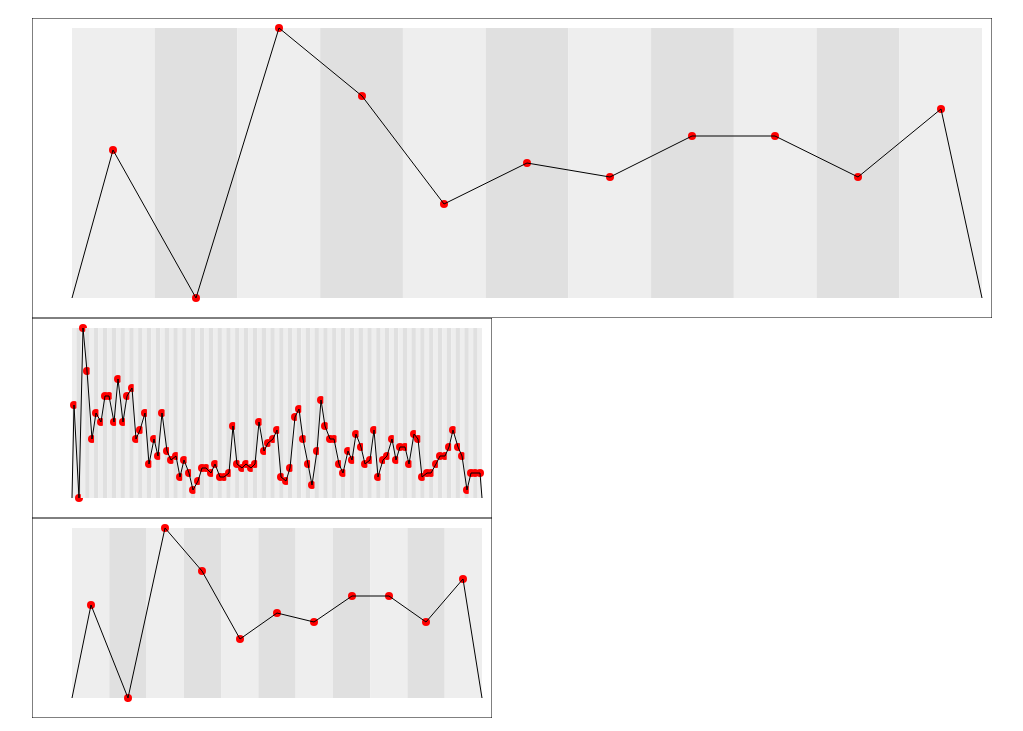
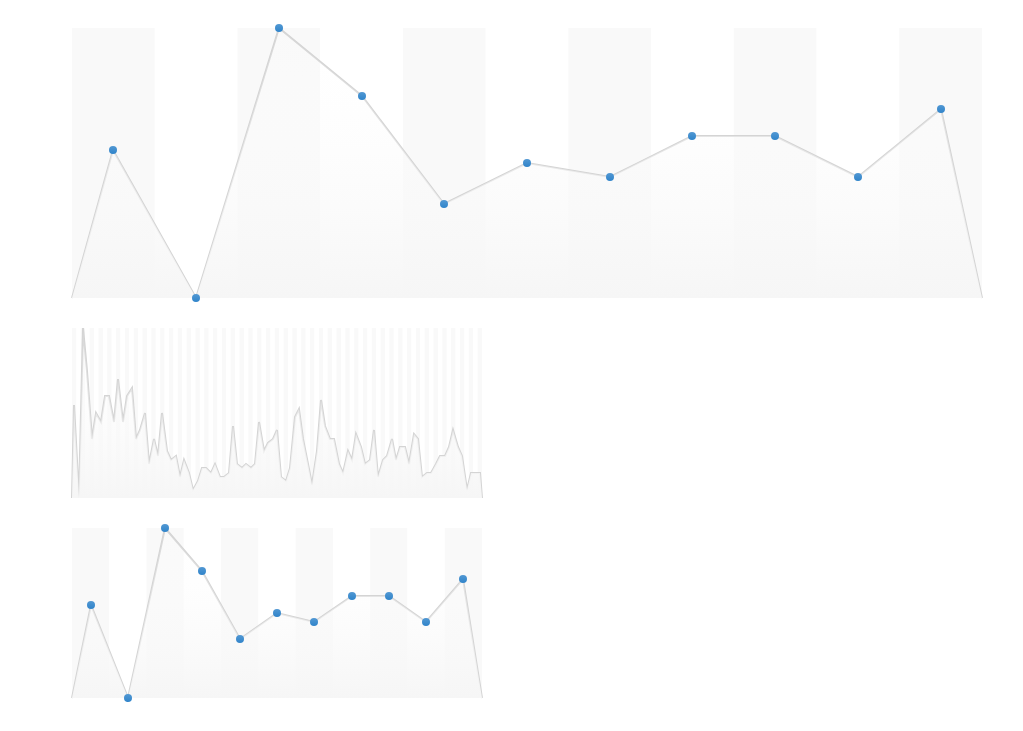
Before and after one commit to benwatts/Graphing-Experiments, a plain HTML site: page index.html in a window 1280 px wide. Shown: the part 69-800 px from the top of the page, without its empty margins (128-1151 px from the left). Drawn offline with nearby package versions, Linux system fonts and the light colour scheme.

Commit message:
Graph prettiness is rising! - cleaning up the options, setting a lot of defaults, figured out gradient fills - symbols are now optional… - change the way path is generated.. removed a lot of unnecessary M's -- was causing the line in the graph to be a series of lines instead of one conjoined path (this affected the fill) - move symbols to the top - gradient fill beneath the line graph! hooray! - abandoning the idea of styling most elements of the graph with CSS… didn't go as expected :(

```diff
--- a/css/style.scss
+++ b/css/style.scss
@@ -67,8 +67,19 @@ td { vertical-align: top; }
 
 
 
+/**
+ *
+ */
+
+ @mixin gradient($color1, $color2) { background-color:$color1; background-image:-o-linear-gradient($color2, $color1); background-image: -webkit-gradient(linear,left bottom,left top,color-stop(0, $color1),color-stop(1, $color2));  background-image: -moz-linear-gradient(center bottom,$color1 0%, $color2 100%); }
 
 
+ #main { width: 960px; margin: 0 auto; }
+
+.graph circle { }
+
+.line-graph-large { width: 960px; height: 300px; }
+.line-graph-small { width: 460px; height: 200px; }
 
 
 
--- a/index.html
+++ b/index.html
@@ -8,25 +8,8 @@
   <meta http-equiv="X-UA-Compatible" content="IE=edge,chrome=1">
   <title></title>
   <meta name="description" content="">
-
   <meta name="viewport" content="width=device-width">
   <link rel="stylesheet" href="css/style.css">
-
-  <style type="text/css">
-    #main{ width: 960px; margin: 0 auto;}
-
-    .graph circle { fill: red; }
-
-
-    .line-graph-large { width: 960px; height: 300px; }
-    .line-graph-small { width: 460px; height: 200px; }
-
-    /*
-    #graph-orders{ width: 378px; height: 172px; background: #eee; }
-    #graph-revenue{ width: 778px; height: 200px; background: #ccc; margin: 0 0 50px 0; }
-    */
-  </style>
-
 </head>
 <body>
 
@@ -37,7 +20,7 @@
     <div id="graph-visitors"  class="graph line-graph line-graph-small"></div>
   </div>
 
-
+<!--
           <style type="text/css" media="screen">
             #holder {
                 height: 250px;
@@ -118,6 +101,8 @@
             </tbody>
         </table>
         <div id="holder"></div>
+
+  -->
 
 
 
@@ -576,7 +561,6 @@ var testJson_large = {
   </script>
 
   <script src="js/script.js"></script>
-  <script src="js/analytics.js"></script>
 
 
 </body>
--- a/js/script.js
+++ b/js/script.js
@@ -10,19 +10,20 @@
       debug: true
     });
     return ordersChart = new Graph('graph-orders', testJson_large.periodical_facts.data, 'visits_count', {
-      debug: true
+      debug: true,
+      symbol: {
+        visible: false
+      }
     });
   });
 
   Graph = (function() {
 
     function Graph(domId, rawData, dataKey, options) {
-      var bg;
       if (options == null) options = {};
       this.domId = domId;
       this.dataKey = dataKey;
       this.opt = $.extend({
-        debug: false,
         height: $('#' + domId).height(),
         width: $('#' + domId).width(),
         gutter: {
@@ -30,6 +31,18 @@
           right: 10,
           bottom: 20,
           left: 40
+        },
+        symbol: {
+          visible: true,
+          width: 4,
+          fill: '90-#3084ca-#5298d3',
+          strokeWidth: 2,
+          strokeColour: '#fff'
+        },
+        line: {
+          fill: '90-#f6f6f6-#fff',
+          strokeWidth: 2,
+          strokeColour: '#d4d4d4'
         }
       }, options);
       this.chartX = this.opt.gutter.left;
@@ -39,47 +52,63 @@
       this.dataMaxVal = this.dataMinVal = 0;
       if (document.getElementById(this.domId) != null) {
         this.paper = Raphael(this.domId, this.opt.width, this.opt.height);
-        bg = this.paper.rect(0, 0, this.opt.width, this.opt.height);
-        bg.attr('stroke-width', 1);
         this.data = this.normalizedData(rawData);
         this.drawGraph();
       }
     }
 
     Graph.prototype.drawGraph = function() {
-      var c, i, index, line, numItems, pathConnectingPoints, point, prevPoint, s, sWidth, sx, sy, xScale, yScale, _ref;
+      var c, fill, i, index, line, numItems, pathConnectingPoints, point, prevPoint, s, sx, sy, symbolOpacity, symbolSet, xScale, yScale, _ref;
       numItems = this.data.length;
       yScale = this.chartHeight / this.dataMaxVal;
       xScale = this.chartWidth / numItems;
-      sWidth = 4;
       pathConnectingPoints = [];
+      symbolOpacity = this.opt.symbol.visible ? 1.0 : 0;
+      symbolSet = this.paper.set();
       _ref = this.data;
       for (index in _ref) {
         point = _ref[index];
         i = parseInt(index);
         c = this.paper.rect(index * xScale + this.chartX, this.chartY, xScale, this.chartHeight);
         c.attr({
-          'fill': index % 2 === 0 ? '#eee' : '#e0e0e0',
-          'stroke-width': 0
-        });
-        sx = Math.round(c.attr('x') + xScale / 2);
-        sy = Math.round(point.value * -yScale + this.chartY + this.chartHeight);
-        s = this.paper.circle(sx, sy, sWidth).attr({
+          'fill': index % 2 === 0 ? '#f9f9f9' : '#fff',
           'stroke-width': 0
         });
         point.column = c;
+        sx = Math.round(c.attr('x') + xScale / 2);
+        sy = Math.round(point.value * -yScale + this.chartY + this.chartHeight);
+        s = this.paper.circle(sx, sy, this.opt.symbol.width);
+        s.attr({
+          'opacity': symbolOpacity,
+          'fill': this.opt.symbol.fill,
+          'stroke': this.opt.symbol.strokeColor,
+          'strokeWidth': this.opt.symbol.strokeWidth
+        });
         point.symbol = s;
+        symbolSet.push(s);
         if (i < 1) {
           pathConnectingPoints = pathConnectingPoints.concat(['M', this.chartX, this.chartHeight + this.chartY, 'L', sx, sy]);
-        } else if (i === numItems - 1) {
-          pathConnectingPoints = pathConnectingPoints.concat(['M', sx, sy, 'L', this.chartWidth + this.chartX, this.chartHeight + this.chartY]);
         }
         if (this.data[index - 1]) {
           prevPoint = this.data[index - 1].symbol;
-          pathConnectingPoints = pathConnectingPoints.concat(['M', prevPoint.attr('cx'), prevPoint.attr('cy'), 'L', sx, sy]);
+          pathConnectingPoints = pathConnectingPoints.concat(['L', sx, sy]);
+        }
+        if (i === numItems - 1) {
+          pathConnectingPoints = pathConnectingPoints.concat(['L', this.chartWidth + this.chartX, this.chartHeight + this.chartY]);
         }
       }
-      return line = this.paper.path(pathConnectingPoints).attr('fill', '#0099ff');
+      line = this.paper.path(pathConnectingPoints);
+      line.attr({
+        'stroke': this.opt.line.strokeColour,
+        'stroke-width': this.opt.line.strokeWidth
+      });
+      fill = this.paper.path(pathConnectingPoints);
+      fill.attr({
+        'fill': this.opt.line.fill,
+        'stroke-width': 0,
+        'fill-opacity': 0.05
+      });
+      return symbolSet.toFront();
     };
 
     Graph.prototype.normalizedData = function(data) {
```
Also changed, not shown: css/style.css, 1 other file.
